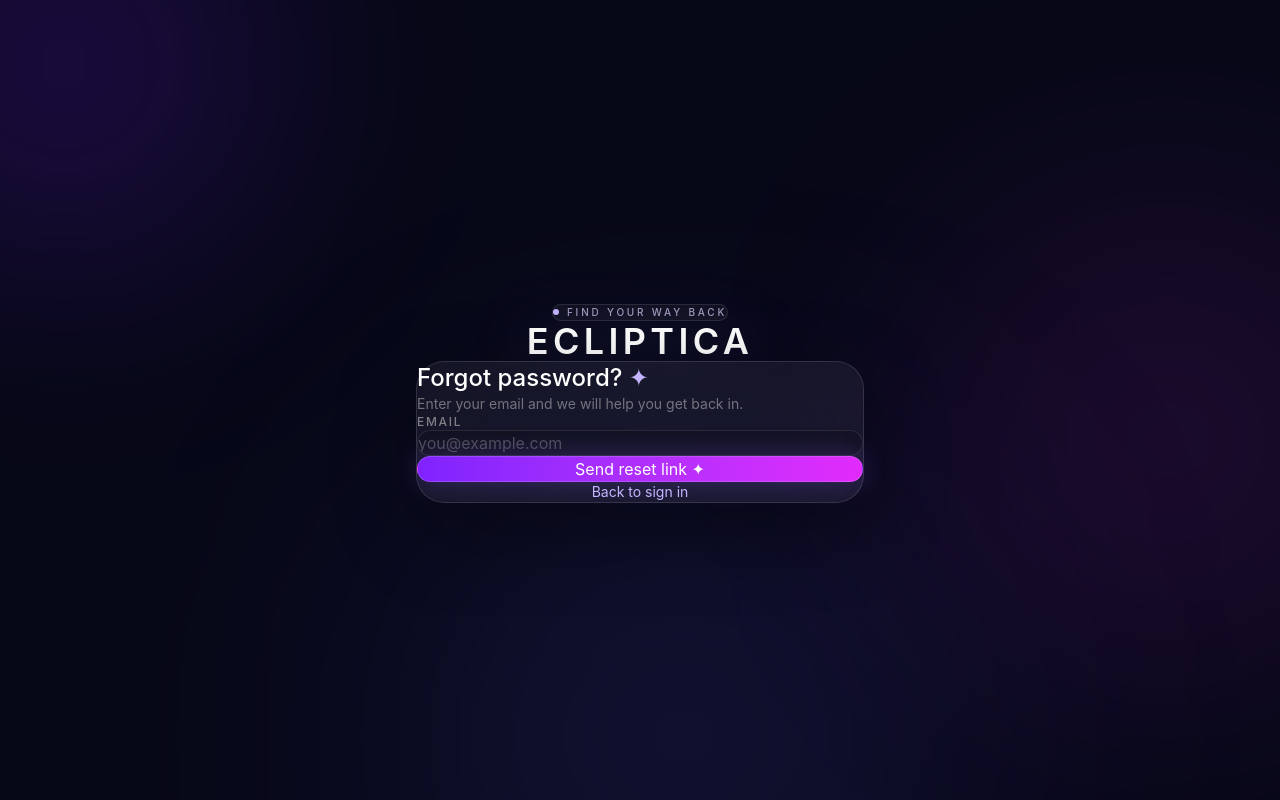
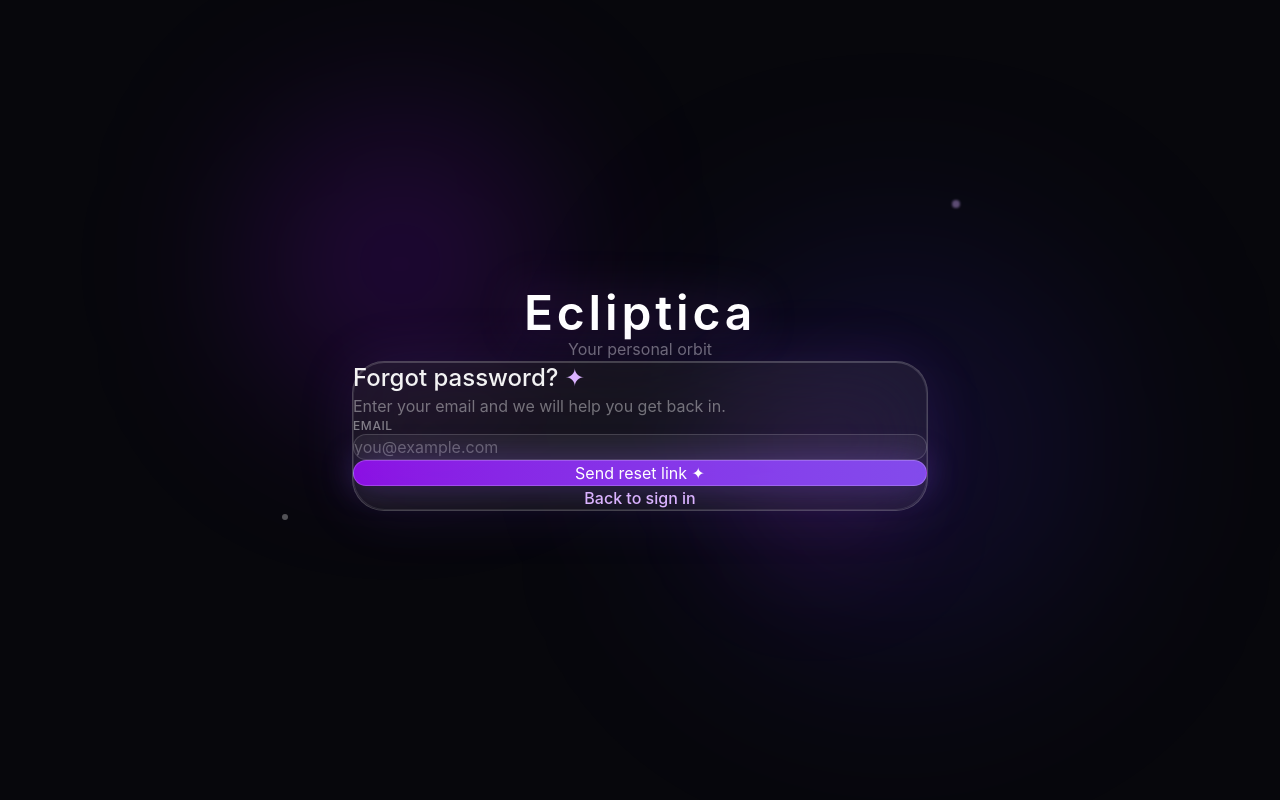
Before and after one commit to sneh777a/ecliptica, a React (Vite) app in the folder frontend/: page /forgot-password in a window 1280 px wide. Built offline with nearby package versions, Linux system fonts and the light colour scheme.

Commit message:
Match ForgotPassword UI to Login page style

```diff
--- a/frontend/src/pages/ForgotPassword.jsx
+++ b/frontend/src/pages/ForgotPassword.jsx
@@ -15,7 +15,6 @@ export default function ForgotPassword() {
     setError("");
     setResult(null);
     setLoading(true);
-
     try {
       const res = await axios.post(`${API_URL}/auth/forgot-password`, { email });
       setResult(res.data);
@@ -27,92 +26,78 @@ export default function ForgotPassword() {
   };
 
   const inputClass =
-    "w-full bg-black/20 border border-white/10 text-white rounded-2xl px-5 py-4 text-base placeholder:text-white/25 focus:outline-none focus:border-violet-300/45 focus:bg-white/[0.07] focus:shadow-[0_0_25px_rgba(139,92,246,0.13)] transition-all duration-300";
+    "w-full bg-white/5 border border-white/15 text-white rounded-2xl px-5 py-4 text-base placeholder:text-white/30 focus:outline-none focus:border-purple-400/50 focus:bg-white/10 focus:shadow-[0_0_20px_rgba(168,85,247,0.15)] transition-all duration-300";
 
   return (
-    <main className="relative min-h-screen overflow-hidden bg-[#070817] text-white">
-      <div className="pointer-events-none absolute inset-0 overflow-hidden">
-        <div className="absolute -left-32 -top-32 h-96 w-96 rounded-full bg-violet-600/20 blur-[120px]" />
-        <div className="absolute -right-32 top-1/4 h-[30rem] w-[30rem] rounded-full bg-fuchsia-500/10 blur-[130px]" />
-        <div className="absolute bottom-[-12rem] left-1/3 h-[32rem] w-[32rem] rounded-full bg-indigo-500/15 blur-[140px]" />
+    <div className="min-h-screen bg-[#07070c] flex items-center justify-center px-4 relative overflow-hidden">
+      <div className="pointer-events-none absolute inset-0">
+        <div className="absolute top-[15%] left-[20%] w-72 h-72 rounded-full bg-purple-600/20 blur-[90px]" />
+        <div className="absolute bottom-[20%] right-[15%] w-96 h-96 rounded-full bg-indigo-600/15 blur-[110px]" />
+        <div className="absolute top-[50%] right-[30%] w-40 h-40 rounded-full bg-fuchsia-500/10 blur-[60px]" />
+        <div className="absolute top-[25%] right-[25%] w-2 h-2 rounded-full bg-purple-300/40 blur-[1px]" />
+        <div className="absolute bottom-[35%] left-[22%] w-1.5 h-1.5 rounded-full bg-white/30" />
       </div>
 
-      <div className="relative z-10 flex min-h-screen items-center justify-center px-5 py-10">
-        <div className="w-full max-w-md">
-          {/* Brand */}
-          <div className="mb-10 text-center">
-            <div className="mb-3 inline-flex items-center gap-2 rounded-full border border-white/10 bg-white/[0.04] px-4 py-1.5 text-[10px] font-medium uppercase tracking-[0.28em] text-violet-200/70">
-              <span className="h-1.5 w-1.5 rounded-full bg-violet-300" />
-              Find your way back
-            </div>
-            <h1 className="text-4xl font-semibold tracking-[0.12em] text-white drop-shadow-[0_0_28px_rgba(167,139,250,0.3)]">
-              ECLIPTICA
+      <div className="w-full max-w-xl relative z-10">
+        <div className="text-center mb-10 sm:mb-12">
+          <h1 className="text-4xl sm:text-5xl font-semibold text-white tracking-[0.08em] drop-shadow-[0_0_24px_rgba(168,85,247,0.35)]">
+            Ecliptica
           </h1>
+          <p className="text-white/40 mt-3 text-base">Your personal orbit</p>
         </div>
 
-          {/* Card */}
-          <section className="rounded-[28px] border border-white/[0.12] bg-white/[0.055] p-8 shadow-[0_25px_80px_rgba(0,0,0,0.4)] backdrop-blur-2xl sm:p-10">
-            <h2 className="mb-2 text-2xl font-medium text-white">
-              Forgot password? <span className="text-violet-300">✦</span>
+        <div className="relative rounded-[2rem] p-9 sm:p-12 bg-white/[0.06] backdrop-blur-2xl border border-white/20 shadow-[0_0_60px_rgba(139,92,246,0.12),inset_0_1px_0_rgba(255,255,255,0.1)]">
+          <div className="pointer-events-none absolute inset-0 rounded-[2rem] ring-1 ring-inset ring-white/10" />
+
+          <h2 className="relative text-2xl font-medium text-white/95 mb-2">
+            Forgot password? <span className="text-purple-300">✦</span>
           </h2>
-            <p className="mb-8 text-sm text-white/40">
+          <p className="relative text-base text-white/40 mb-9">
             Enter your email and we will help you get back in.
           </p>
 
           {error && (
-              <div className="mb-6 rounded-2xl border border-red-400/20 bg-red-500/10 px-4 py-3 text-sm text-red-200">
+            <div className="relative mb-5 text-sm text-red-200/90 bg-red-500/10 border border-red-400/20 rounded-2xl px-4 py-3">
               {error}
             </div>
           )}
 
           {result ? (
-              <div className="flex flex-col gap-5">
-                {/* Success message */}
-                <div className="rounded-2xl border border-emerald-400/15 bg-emerald-400/[0.07] px-5 py-5">
-                  <p className="text-sm leading-relaxed text-white/80">
+            <div className="relative flex flex-col gap-6">
+              <div className="rounded-2xl border border-white/15 bg-white/5 px-5 py-5">
+                <p className="text-sm leading-relaxed text-white/75">
                   {result.message ||
                     "If that email is registered, you can reset your password."}
                 </p>
               </div>
 
-                {/* In-app reset link (shown when API returns a token) */}
               {result.reset_path && (
-                  <div className="rounded-2xl border border-violet-400/20 bg-violet-500/[0.08] px-5 py-5">
-                    <p className="mb-3 text-[11px] font-medium uppercase tracking-[0.16em] text-violet-200/60">
+                <div className="rounded-2xl border border-purple-400/25 bg-purple-500/10 px-5 py-5">
+                  <p className="mb-3 text-xs font-medium uppercase tracking-wider text-purple-200/70">
                     Your reset link
                   </p>
                   <Link
                     to={result.reset_path}
-                      className="inline-flex items-center gap-2 text-sm font-medium text-violet-300 underline decoration-violet-300/40 underline-offset-4 hover:text-violet-200"
+                    className="inline-flex items-center gap-2 text-sm font-medium text-purple-300 hover:text-purple-200 transition"
                   >
-                      Set a new password
-                      <span aria-hidden="true">→</span>
+                    Set a new password →
                   </Link>
-                    <p className="mt-3 text-xs text-white/35">
-                      This link works for 1 hour.
-                    </p>
+                  <p className="mt-3 text-xs text-white/35">This link works for 1 hour.</p>
                 </div>
-                )}
-
-                {!result.reset_path && (
-                  <p className="text-xs text-white/35">
-                    If an account exists, use the link from your email when mail is
-                    set up.
-                  </p>
               )}
 
               <Link
                 to="/login"
-                  className="pt-2 text-center text-sm text-white/40 hover:text-white/70"
+                className="text-center text-sm text-purple-300 hover:text-purple-200 font-medium transition"
               >
                 Back to sign in
               </Link>
             </div>
           ) : (
             <>
-                <form onSubmit={handleSubmit} className="space-y-6">
+              <form onSubmit={handleSubmit} className="relative space-y-7">
                 <div>
-                    <label className="mb-2.5 block text-xs font-medium uppercase tracking-[0.14em] text-white/45">
+                  <label className="block text-xs font-medium text-white/45 mb-3 tracking-wider uppercase">
                     Email
                   </label>
                   <input
@@ -129,22 +114,24 @@ export default function ForgotPassword() {
                 <button
                   type="submit"
                   disabled={loading}
-                    className="w-full rounded-2xl border border-violet-200/20 bg-gradient-to-r from-violet-600 to-fuchsia-500 py-3.5 font-medium text-white shadow-[0_0_28px_rgba(139,92,246,0.3)] transition hover:opacity-95 disabled:opacity-50"
+                  className="w-full mt-3 py-4 rounded-2xl font-medium text-white bg-gradient-to-r from-purple-600/90 to-violet-500/90 hover:from-purple-500 hover:to-violet-400 border border-white/20 shadow-[0_0_32px_rgba(139,92,246,0.35)] hover:shadow-[0_0_48px_rgba(139,92,246,0.5)] disabled:opacity-50 disabled:cursor-not-allowed transition-all duration-300"
                 >
-                    {loading ? "Sending…" : "Send reset link ✦"}
+                  {loading ? "Sending…" : "Send reset link  ✦"}
                 </button>
               </form>
 
-                <p className="mt-8 text-center text-sm text-white/35">
-                  <Link to="/login" className="text-violet-300 hover:text-violet-200">
+              <p className="relative text-center text-white/40 text-base mt-9">
+                <Link
+                  to="/login"
+                  className="text-purple-300 hover:text-purple-200 font-medium transition"
+                >
                   Back to sign in
                 </Link>
               </p>
             </>
           )}
-          </section>
         </div>
       </div>
-    </main>
+    </div>
   );
 }
```
Lines whose indentation alone changed are shown as unchanged.
